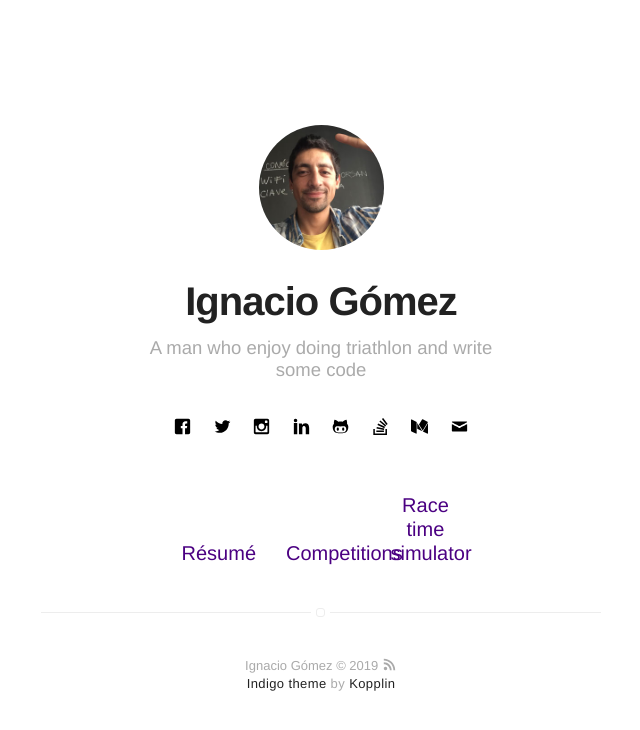
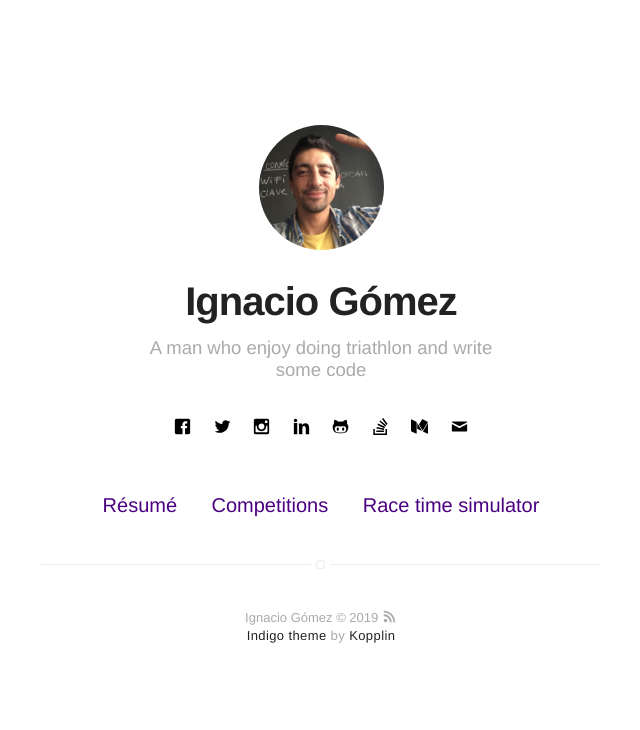
Before and after one commit to ignacio-gomeze/ignacio-gomeze.github.io, a Jekyll site: the page built from index.html, in a window 1280 px wide. Shown: the top 730 px of the page, without its empty margins (319-959 px from the left). Built offline with Jekyll 4.4.1, drawn with Linux system fonts in a browser that asks for light colours.

Commit message:
Delete width nav-home

```diff
--- a/_sass/components/nav.sass
+++ b/_sass/components/nav.sass
@@ -40,7 +40,7 @@
             margin: 0
             border-radius: 4%
             transition: all .4s ease-in-out
-            width: 70px
+            //width: 70px
 
             &:hover
                 color: $alpha
```
